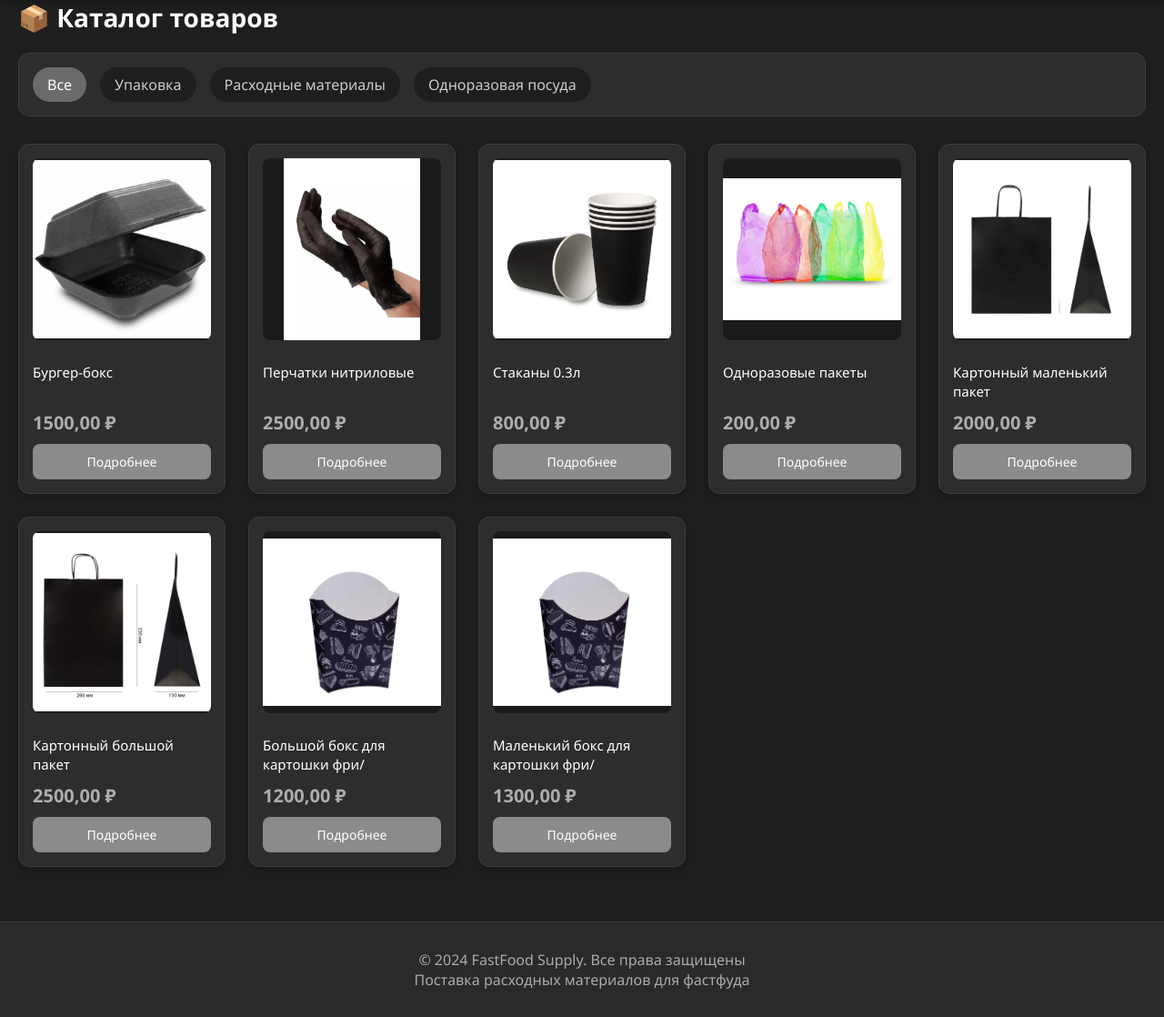
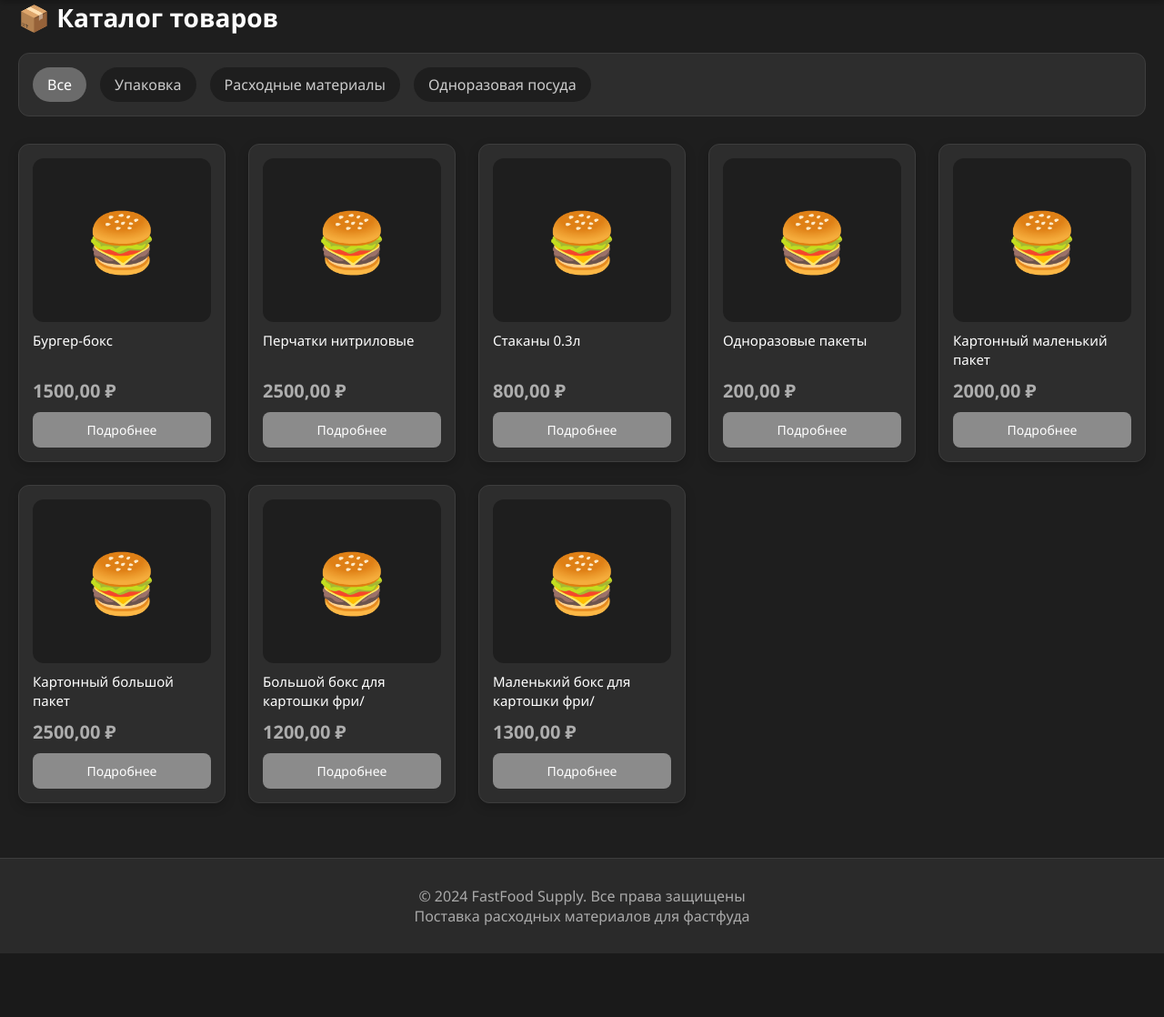
Before and after one commit to prohorenkov413-png/fastfood-supply, a Django app: page /catalog/ in a window 1280 px wide. Shown: the part 60-1178 px from the top of the page at 91% size. After the commit the page ends 1108 px from the top, so only its background shows below. Run offline with Django 5.2, Linux system fonts and the light colour scheme; data comes from the database, SQL or seed files in the repository.

Commit message:
Замена фото на эмодзи

```diff
--- a/shop/templates/shop/catalog.html
+++ b/shop/templates/shop/catalog.html
@@ -13,17 +13,13 @@
     </div>
 </div>
 
-<!-- Сетка товаров -->
 <div class="product-grid">
     {% for product in products %}
     <div class="product-card">
-     {% if product.image %}
-    <img src="{{ product.image.url }}" alt="{{ product.name }}">
-{% else %}
-    <div style="width: 100%; height: 200px; background: #1e1e1e; display: flex; align-items: center; justify-content: center; border-radius: 8px;">
-        <span style="font-size: 48px; color: #666;">🍽️</span>
-    </div>
-{% endif %}
+        <!-- Эмодзи вместо фото -->
+        <div style="width: 100%; height: 180px; background: #1e1e1e; display: flex; align-items: center; justify-content: center; border-radius: 12px; margin-bottom: 10px;">
+            <span style="font-size: 64px;">🍔</span>
+        </div>
         <h3>{{ product.name }}</h3>
         <div class="price">{{ product.price }} ₽</div>
         <a href="/product/{{ product.slug }}/" class="btn">Подробнее</a>
```
Also changed, not shown: shop/templates/shop/product_detail.html (+3 -7 lines).
